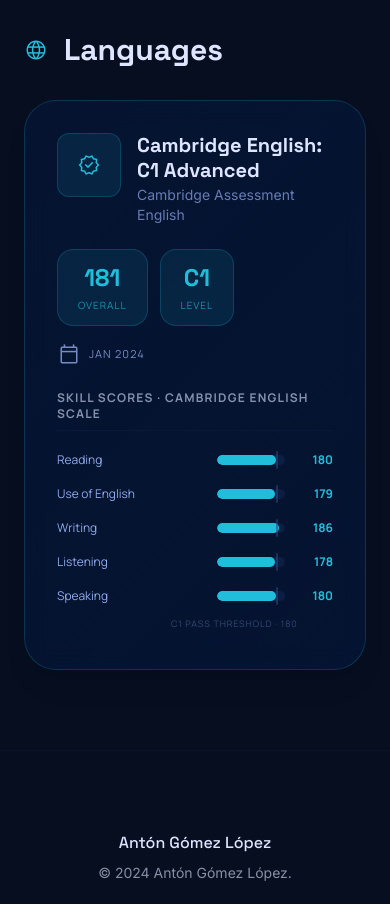
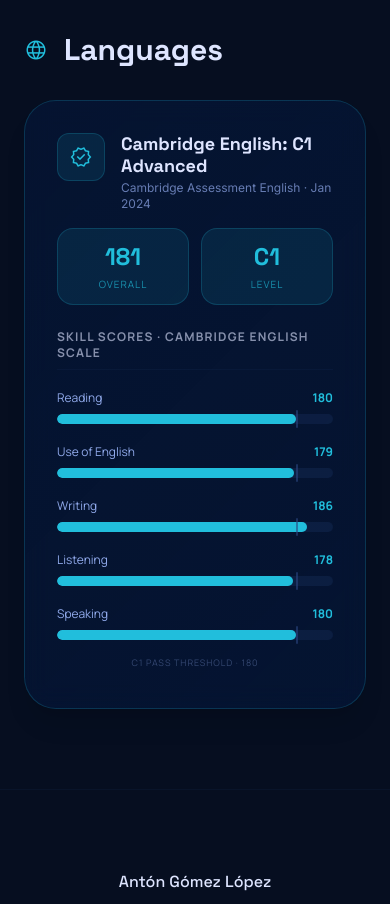
Before and after one commit to antongomez/antongomez.github.io, a React (Vite) app: page /portfolio/education in a window 390 px wide. Shown: the part 5000-5904 px from the top of the page. Built offline with nearby package versions, Linux system fonts and the light colour scheme.

Commit message:
Improve mobile view

```diff
--- a/src/pages/Education.jsx
+++ b/src/pages/Education.jsx
@@ -390,18 +390,44 @@
           </div>
 
           <div className="p-8 md:p-10 rounded-[2rem] glass-card border border-secondary/20 shadow-xl" data-animate-card>
-            {/* Certificate header */}
-            <div className="flex flex-col md:flex-row md:items-start gap-6 mb-8">
+            {/* Certificate header — mobile */}
+            <div className="md:hidden mb-6 space-y-4">
+              <div className="flex items-start gap-4">
+                <div className="w-12 h-12 rounded-xl bg-secondary/10 border border-secondary/20 flex items-center justify-center shrink-0">
+                  <span className="material-symbols-outlined text-secondary text-2xl">verified</span>
+                </div>
+                <div>
+                  <h3 className="font-headline text-lg font-bold text-on-background leading-tight">{t('education.cert.name')}</h3>
+                  <p className="font-body text-on-surface-variant/70 text-xs mt-0.5">
+                    {t('education.cert.issuer')} · Jan 2024
+                  </p>
+                </div>
+              </div>
+              <div className="flex gap-3">
+                <div className="flex-1 text-center py-3 rounded-2xl bg-secondary/10 border border-secondary/20">
+                  <span className="font-headline text-2xl font-bold text-secondary">181</span>
+                  <p className="font-label text-[10px] text-secondary/70 uppercase tracking-widest mt-1">{t('education.cert.overallLabel')}</p>
+                </div>
+                <div className="flex-1 text-center py-3 rounded-2xl bg-secondary/10 border border-secondary/20">
+                  <span className="font-headline text-2xl font-bold text-secondary">C1</span>
+                  <p className="font-label text-[10px] text-secondary/70 uppercase tracking-widest mt-1">{t('education.cert.levelLabel')}</p>
+                </div>
+              </div>
+            </div>
+
+            {/* Certificate header — desktop */}
+            <div className="hidden md:flex md:flex-row md:items-start gap-6 mb-8">
               <div className="flex items-start gap-4 flex-1">
                 <div className="w-16 h-16 rounded-xl bg-secondary/10 border border-secondary/20 flex items-center justify-center shrink-0">
                   <span className="material-symbols-outlined text-secondary text-4xl">verified</span>
                 </div>
                 <div>
                   <h3 className="font-headline text-xl font-bold text-on-background leading-tight">{t('education.cert.name')}</h3>
-                  <p className="font-body text-on-surface-variant/70 text-sm mt-0.5">{t('education.cert.issuer')}</p>
+                  <p className="font-body text-on-surface-variant/70 text-sm mt-0.5">
+                    {t('education.cert.issuer')} · Jan 2024
+                  </p>
                 </div>
               </div>
-              {/* Score badges */}
               <div className="flex gap-3 shrink-0">
                 <div className="text-center px-5 py-3 rounded-2xl bg-secondary/10 border border-secondary/20">
                   <span className="font-headline text-2xl font-bold text-secondary">181</span>
@@ -413,9 +439,6 @@
                 </div>
               </div>
             </div>
-            <span className="flex items-center gap-2 font-label text-[11px] text-on-surface-variant/80 uppercase tracking-widest -mt-4 mb-6">
-              <span className="material-symbols-outlined text-[14px]">calendar_today</span> Jan 2024
-            </span>
 
             {/* Skill bars — scale: 50–200 */}
             <div ref={barsRef}>
@@ -435,12 +458,18 @@
                   const pct = ((score - MIN) / (MAX - MIN)) * 100
                   const thresholdPct = ((C1_THRESHOLD - MIN) / (MAX - MIN)) * 100
                   return (
-                    <div key={key} className="flex items-center gap-4">
-                      <span className="font-label text-xs text-on-surface-variant w-36 shrink-0">
-                        {t(`education.cert.skills.${key}`)}
-                      </span>
+                    <div key={key} className="flex flex-col gap-1 md:flex-row md:items-center md:gap-4">
+                      {/* Mobile: label + score on one line */}
+                      <div className="flex items-baseline justify-between md:contents">
+                        <span className="font-label text-xs text-on-surface-variant md:w-36 md:shrink-0">
+                          {t(`education.cert.skills.${key}`)}
+                        </span>
+                        <span className="font-label text-xs font-bold text-secondary md:hidden">
+                          {score}
+                        </span>
+                      </div>
+                      {/* Bar */}
                       <div className="flex-1 relative py-1">
-                        {/* Bar track */}
                         <div className="h-2.5 rounded-full bg-outline-variant/20 overflow-hidden">
                           <div
                             className="h-full rounded-full bg-secondary"
@@ -456,25 +485,26 @@
                           style={{ left: `${thresholdPct}%` }}
                         />
                       </div>
-                      <span className="font-label text-xs font-bold text-secondary shrink-0 w-8 text-right">
+                      {/* Desktop score */}
+                      <span className="hidden md:block font-label text-xs font-bold text-secondary shrink-0 w-8 text-right">
                         {score}
                       </span>
                     </div>
                   )
                 })}
               </div>
-              {/* Scale legend */}
-              <div className="flex items-center gap-4 mt-3">
-                <span className="w-36 shrink-0" />
+              {/* Scale legend — desktop: aligned with bars; mobile: centred below */}
+              <div className="mt-3 md:flex md:items-center md:gap-4">
+                <span className="hidden md:block w-36 shrink-0" />
                 <div className="flex-1 relative h-5">
                   <span
-                    className="absolute -translate-x-1/2 font-label text-[9px] text-on-surface-variant/35 uppercase tracking-widest whitespace-nowrap"
+                    className="md:absolute md:-translate-x-1/2 flex justify-center md:block font-label text-[9px] text-on-surface-variant/35 uppercase tracking-widest whitespace-nowrap"
                     style={{ left: `${((180 - 50) / (200 - 50)) * 100}%` }}
                   >
                     {t('education.cert.passThreshold')} · 180
                   </span>
                 </div>
-                <span className="w-20 shrink-0" />
+                <span className="hidden md:block w-20 shrink-0" />
               </div>
             </div>
           </div>
--- a/src/pages/Experience.jsx
+++ b/src/pages/Experience.jsx
@@ -96,9 +96,9 @@
               <div className="glass-card rounded-xl p-8 md:p-12 border border-outline-variant/20 relative overflow-hidden group">
                 <div className="absolute -top-24 -right-24 w-64 h-64 bg-secondary/10 rounded-full blur-[80px] pointer-events-none group-hover:bg-secondary/20 transition-all duration-700" />
                 <div className="relative z-10 space-y-6">
-                  <div className="flex items-center gap-4">
-                    <div className="h-14 w-28 shrink-0 flex items-center dark:bg-white/90 rounded-lg px-3">
-                      <img src={import.meta.env.BASE_URL + 'positivo_logotipo_citius.png'} alt="CiTIUS" className="h-10 w-auto object-contain" />
+                  <div className="flex flex-col gap-3 md:flex-row md:items-center md:gap-4">
+                    <div className="h-12 w-24 md:h-14 md:w-28 shrink-0 flex items-center justify-center dark:bg-white/90 rounded-lg px-3 self-center md:self-auto">
+                      <img src={import.meta.env.BASE_URL + 'positivo_logotipo_citius.png'} alt="CiTIUS" className="max-h-11 w-full object-contain" />
                     </div>
                     <div>
                       <h2 className="font-headline text-2xl md:text-3xl font-bold text-on-background">{t('experience.citius.role')}</h2>
@@ -171,9 +171,9 @@
               <div className="glass-card rounded-xl p-8 md:p-12 border border-outline-variant/20 relative overflow-hidden group">
                 <div className="absolute -top-24 -right-24 w-64 h-64 bg-secondary/10 rounded-full blur-[80px] pointer-events-none group-hover:bg-secondary/20 transition-all duration-700" />
                 <div className="relative z-10 space-y-6">
-                  <div className="flex items-center gap-4">
-                    <div className="h-14 w-28 shrink-0 flex items-center dark:bg-white/90 rounded-lg px-3">
-                      <img src={import.meta.env.BASE_URL + 'citcolor.png'} alt="CITMAGA" className="h-10 w-auto object-contain" />
+                  <div className="flex flex-col gap-3 md:flex-row md:items-center md:gap-4">
+                    <div className="h-12 w-24 md:h-14 md:w-28 shrink-0 flex items-center justify-center dark:bg-white/90 rounded-lg px-3 self-center md:self-auto">
+                      <img src={import.meta.env.BASE_URL + 'citcolor.png'} alt="CITMAGA" className="max-h-11 w-full object-contain" />
                     </div>
                     <div>
                       <h2 className="font-headline text-2xl md:text-3xl font-bold text-on-background">{t('experience.citmaga.role')}</h2>
@@ -237,9 +237,9 @@
               <div className="glass-card rounded-xl p-8 md:p-12 border border-outline-variant/20 relative overflow-hidden group">
                 <div className="absolute -top-24 -right-24 w-64 h-64 bg-secondary/10 rounded-full blur-[80px] pointer-events-none group-hover:bg-secondary/20 transition-all duration-700" />
                 <div className="relative z-10 space-y-6">
-                  <div className="flex items-center gap-4">
-                    <div className="h-14 w-28 shrink-0 flex items-center dark:bg-white/90 rounded-lg px-3">
-                      <img src={import.meta.env.BASE_URL + 'Logotipo-Gradiant_V3.png'} alt="Gradiant" className="h-14 w-auto object-contain" />
+                  <div className="flex flex-col gap-3 md:flex-row md:items-center md:gap-4">
+                    <div className="h-12 w-24 md:h-14 md:w-28 shrink-0 flex items-center justify-center dark:bg-white/90 rounded-lg px-3 self-center md:self-auto">
+                      <img src={import.meta.env.BASE_URL + 'Logotipo-Gradiant_V3.png'} alt="Gradiant" className="max-h-11 w-full object-contain" />
                     </div>
                     <div>
                       <h2 className="font-headline text-2xl md:text-3xl font-bold text-on-background">{t('experience.gradiant.role')}</h2>
@@ -305,9 +305,9 @@
               <div className="glass-card rounded-xl p-8 md:p-12 border border-outline-variant/20 relative overflow-hidden group">
                 <div className="absolute -top-24 -right-24 w-64 h-64 bg-secondary/10 rounded-full blur-[80px] pointer-events-none group-hover:bg-secondary/20 transition-all duration-700" />
                 <div className="relative z-10 space-y-6">
-                  <div className="flex items-center gap-4">
-                    <div className="h-14 w-28 shrink-0 flex items-center dark:bg-white/90 rounded-lg px-3">
-                      <img src={import.meta.env.BASE_URL + 'positivo_logotipo_citius.png'} alt="CiTIUS" className="h-10 w-auto object-contain" />
+                  <div className="flex flex-col gap-3 md:flex-row md:items-center md:gap-4">
+                    <div className="h-12 w-24 md:h-14 md:w-28 shrink-0 flex items-center justify-center dark:bg-white/90 rounded-lg px-3 self-center md:self-auto">
+                      <img src={import.meta.env.BASE_URL + 'positivo_logotipo_citius.png'} alt="CiTIUS" className="max-h-11 w-full object-contain" />
                     </div>
                     <div>
                       <h2 className="font-headline text-2xl md:text-3xl font-bold text-on-background">{t('experience.citiusNLP.role')}</h2>
```
